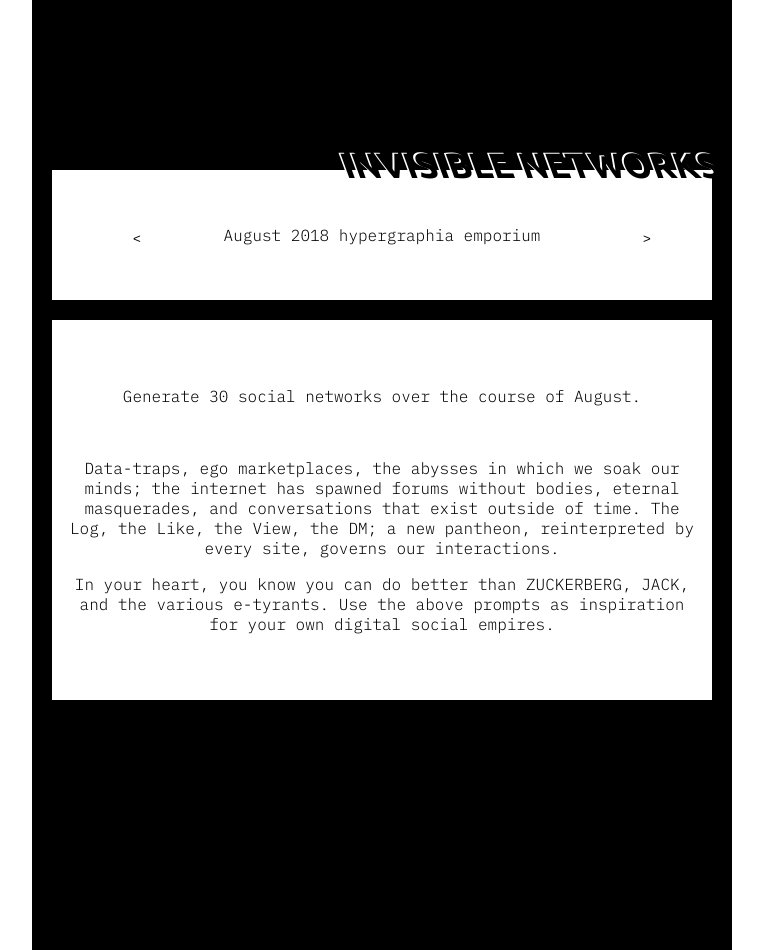
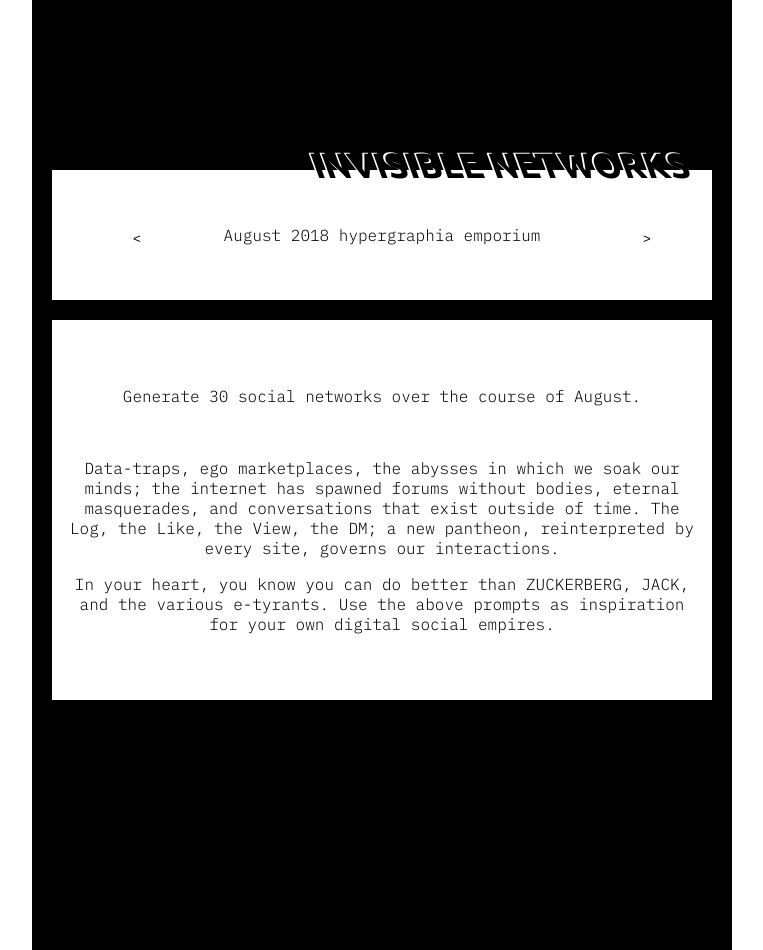
Before and after one commit to ctrlcreep/invisible-networks, a plain HTML site: page index.html in a window 1280 px wide. Shown: the whole page, without its empty margins (258-1021 px from the left). Drawn offline with nearby package versions, Linux system fonts and the light colour scheme.

Commit message:
title left

```diff
--- a/index.html
+++ b/index.html
@@ -94,7 +94,7 @@ $(document).ready(function(){
         transform: skewX(20deg);
         position: absolute;
         top: 145px;
-        left: 600px;
+        left: 570px;
     }
     #left, #right {
 		background: none;
```
